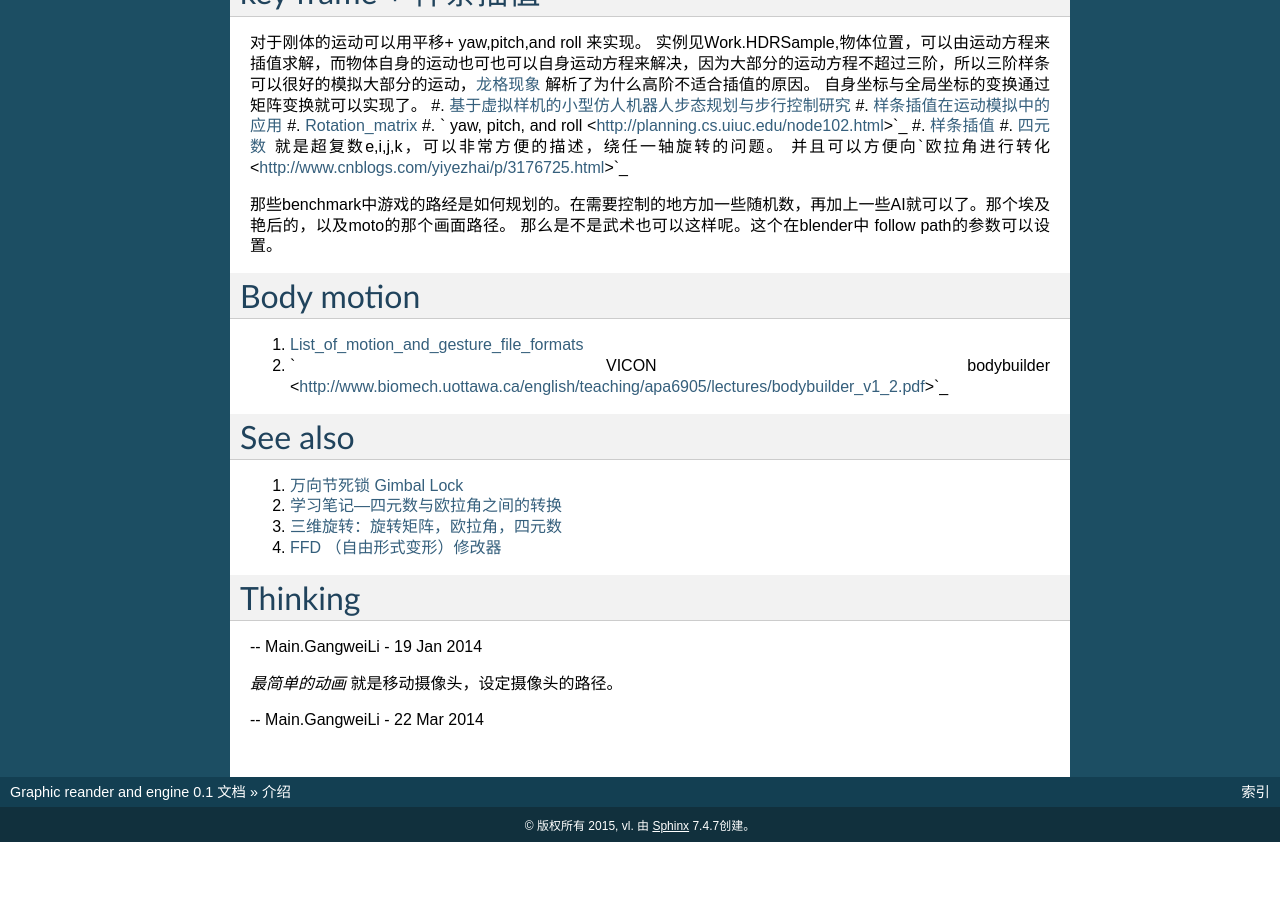
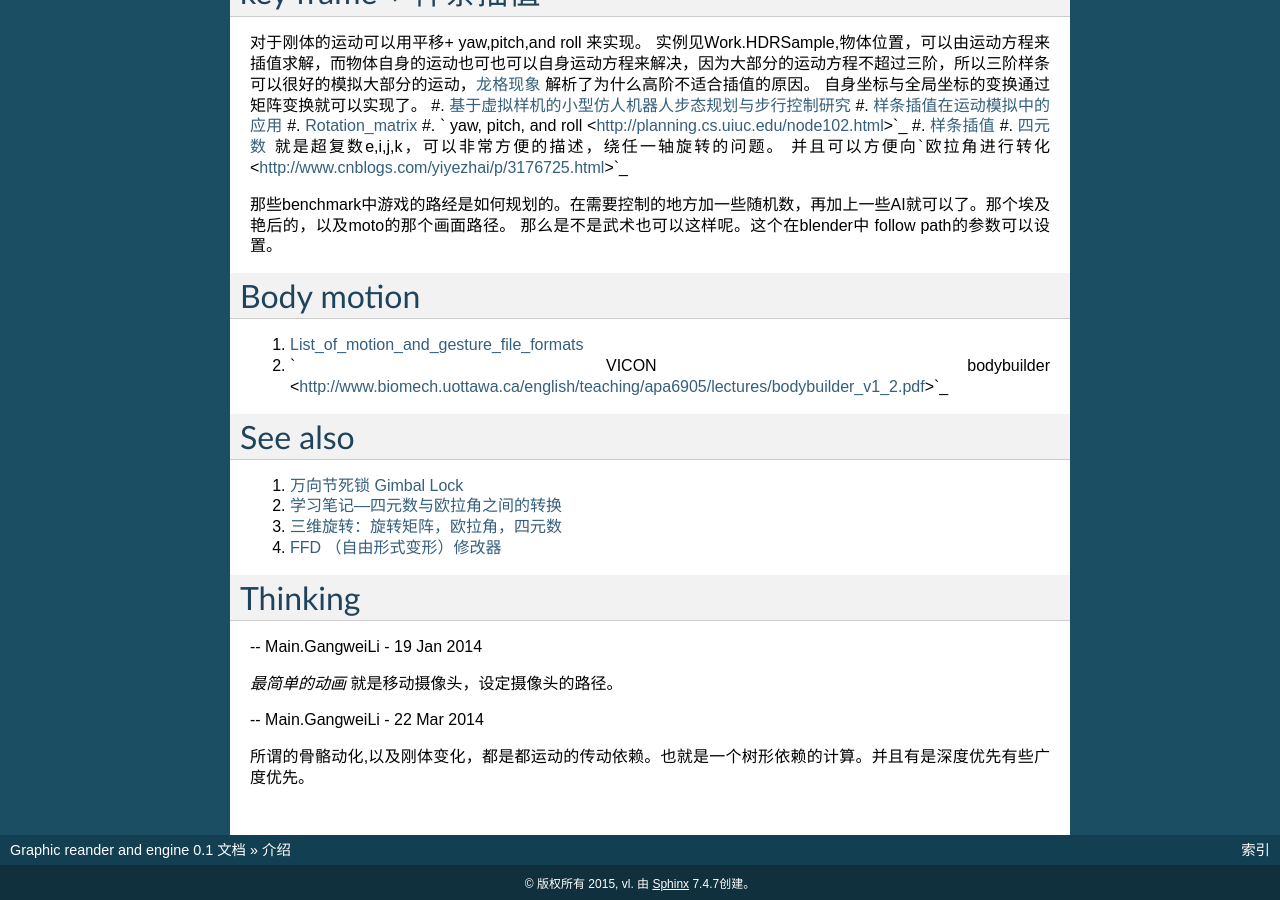
Before and after one commit to leonmaybe/GraphicRenderAndEngine, a Sphinx documentation site: the page built from source/Stage_3/AnimationSystem.rst, in a window 1280 px wide and 900 px high, scrolled down 1334 px. Built offline with Sphinx 7.4.7, drawn with Linux system fonts in a browser that asks for light colours; before the commit the page ends 2176 px from its top, so only the background shows below that.

Commit message:
动画的原理，树形依赖

```diff
--- a/source/Stage_3/AnimationSystem.rst
+++ b/source/Stage_3/AnimationSystem.rst
@@ -98,3 +98,6 @@ Thinking
 *最简单的动画* 就是移动摄像头，设定摄像头的路径。
 
 -- Main.GangweiLi - 22 Mar 2014
+
+
+所谓的骨骼动化,以及刚体变化，都是都运动的传动依赖。也就是一个树形依赖的计算。并且有是深度优先有些广度优先。
```
